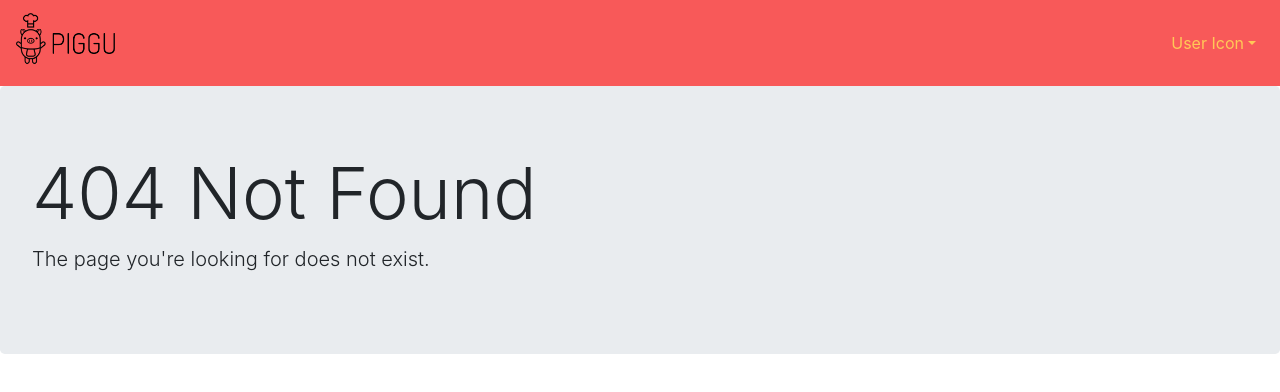
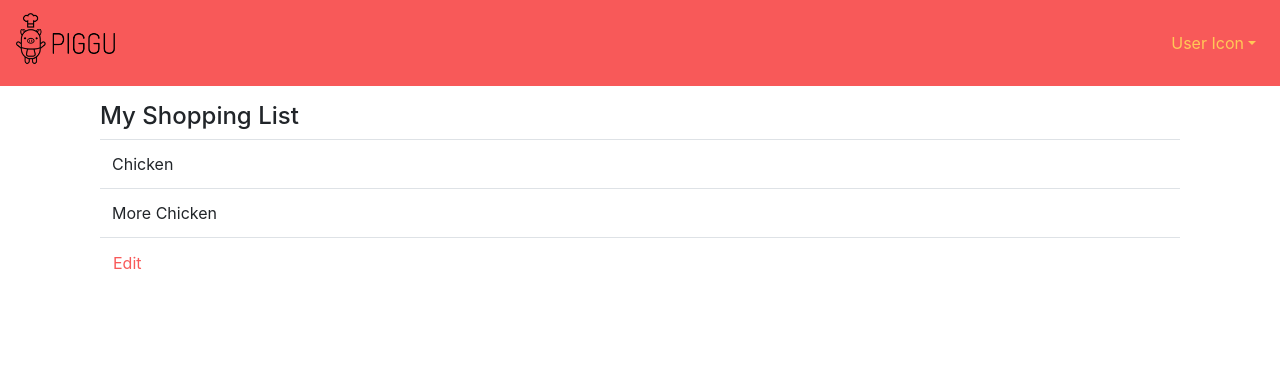
Before and after one commit to micxmusic/unihack18, a React app in the folder frontend/: page /mylist in a window 1280 px wide. Before the commit this address had no page. Shown: the top 392 px of the page. Built offline with nearby package versions, Linux system fonts and the light colour scheme.

Commit message:
temp static pages

```diff
--- a/frontend/src/App.js
+++ b/frontend/src/App.js
@@ -13,6 +13,7 @@ import IngredientSearchBox from "./components/IngredientSearchBox";
 import Piggu from "./components/Piggu";
 import UserProfile from "./components/UserProfile";
 import AddRecipe from "./components/AddRecipe";
+import ShoppingList from "./components/ShoppingList";
 let store = createStore(ponyApp, applyMiddleware(thunk));
 
 class App extends Component {
@@ -25,6 +26,7 @@ class App extends Component {
             <Switch>
               <Route exact path="/addrecipe" component={AddRecipe} />
               <Route exact path="/myprofile" component={UserProfile} />
+              <Route exact path="/mylist" component={ShoppingList} />
               <Route exact path="/contributions" component={Contributions} />
               <Route exact path="/login" component={Login} />
               <Route exact path="/" component={Piggu} />
--- a/frontend/src/components/Reccomendations.jsx
+++ b/frontend/src/components/Reccomendations.jsx
@@ -18,14 +18,14 @@ const items = [
   {
     src:
       "https://stmed.net/sites/default/files/food-wallpapers-28249-766292.jpg",
-    altText: "Slide 2",
-    caption: "Slide 2",
+    altText: "BBQ Skewers",
+    caption: "BBQ Skewers",
   },
   {
     src:
       "http://www.wallpapers4u.org/wp-content/uploads/cake_raspberry_dessert_berry_71495_1920x1080.jpg",
-    altText: "Slide 3",
-    caption: "Slide 3",
+    altText: "Choc Mousse Cake",
+    caption: "Choc Mousse Cake",
   },
 ];
 
--- a/frontend/src/components/ShoppingList.jsx
+++ b/frontend/src/components/ShoppingList.jsx
@@ -0,0 +1,39 @@
+import React, { Component } from "react";
+import { Form, Table, Media, Container, Row, Col, Button } from "reactstrap";
+import login from "../assets/login.png";
+
+class ShoppingList extends Component {
+  render() {
+    return (
+      <React.Fragment>
+        <Container className="mw-40">
+          <Col>
+            <Row>
+              <Media left href="#" />
+            </Row>
+            <Table />
+            <h4>My Shopping List</h4>
+            <Table>
+              <tr>
+                <td>Chicken</td>
+              </tr>
+              <tr>
+                <td>More Chicken</td>
+              </tr>
+              <tr>
+                <td>
+                  {" "}
+                  <Button className="m-0 p-0" color="link">
+                    Edit
+                  </Button>
+                </td>
+              </tr>
+            </Table>
+          </Col>
+        </Container>
+      </React.Fragment>
+    );
+  }
+}
+
+export default ShoppingList;
--- a/frontend/src/components/Topbar.jsx
+++ b/frontend/src/components/Topbar.jsx
@@ -46,7 +46,7 @@ export default class Topbar extends React.Component {
                 </DropdownToggle>
                 <DropdownMenu right>
                   <DropdownItem href="/contributions">My Recipes</DropdownItem>
-                  <DropdownItem>My Shopping List</DropdownItem>
+                  <DropdownItem href="/mylist">My Shopping List</DropdownItem>
                   <DropdownItem>My Calendar</DropdownItem>
                   <DropdownItem href="/myprofile">Profile</DropdownItem>
                   <DropdownItem divider />
```
Also changed, not shown: frontend/src/assets/calendar.png (added).
